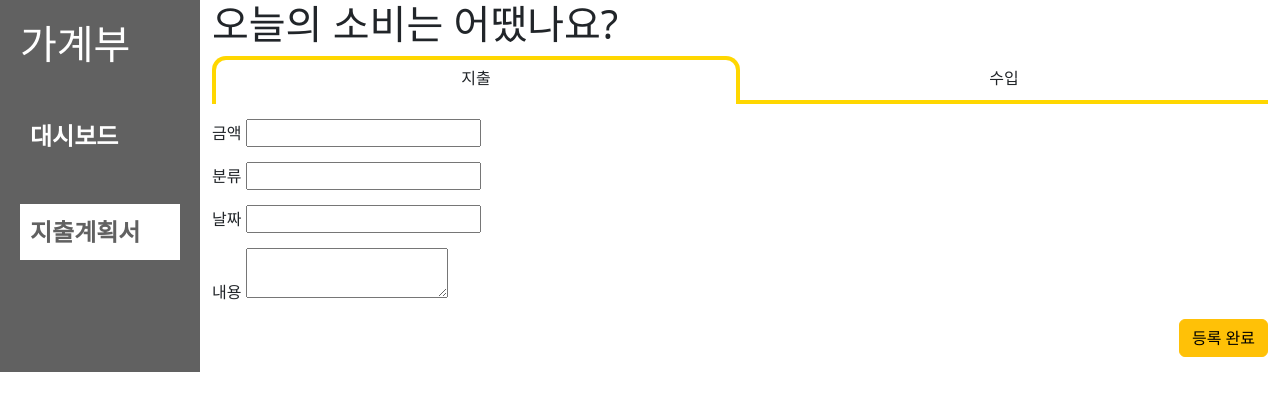
After one commit to mic050r/NeatworkProgramming_240603_HouseholdAccountBook, a Django app: template accountbook/templates/accountbook/accountbook_createform.html in a window 1280 px wide, after a click on "지출". The commit adds this page. Shown: the top 411 px of the page. Run offline with Django 3.2, Linux system fonts and the light colour scheme; the template is opened without the code that fills it, so the values that code supplies are empty, except form fields; form fields are guessed from the names that the template uses.

Commit message:
createfrom forms, views, urls, templates, createform.css

```diff
--- /dev/null
+++ b/accountbook/static/accountbook/css/createform.css
@@ -0,0 +1,34 @@
+.radio-group {
+    display: flex;
+    justify-content: space-between;
+}
+
+.radio-group input[type="radio"] {
+    display: none;
+}
+
+.radio-group input[type="radio"]:checked + label {
+    border: 4px solid #FFD700;
+    border-bottom: none;
+    padding: 6px;
+}
+
+.radio-group label {
+    flex: 1;
+    text-align: center;
+    cursor: pointer;
+    border-radius: 14px 14px 0 0;
+    padding: 10px;
+    border-bottom: 4px solid #FFD700;
+    transition: background-color 0.3s ease;
+}
+
+
+.form-group {
+    margin-bottom: 15px;
+}
+
+.button-container {
+    display: flex;
+    justify-content: flex-end;
+}
--- a/accountbook/static/accountbook/css/nav.css
+++ b/accountbook/static/accountbook/css/nav.css
@@ -8,6 +8,7 @@ nav {
     background-color: #616161;
     display: flex;
     flex-direction: column;
+    flex-shrink: 0;
 }
 
 nav h1 {
--- a/accountbook/templates/accountbook/accountbook_confirm_delete.html
+++ b/accountbook/templates/accountbook/accountbook_confirm_delete.html
@@ -1,11 +1,11 @@
 {% extends 'base.html' %}
 
-{% block title %}AccountBook Create {% endblock %}
+{% block title %}AccountBook Update{% endblock %}
 
 {% block content %}
-    <form action="" method="post">
+    <form action="" method="POST">
         {% csrf_token %}
-        {{ accountbook }} 진짜로 지울까요? <br>
+        {{ accountbook }} 진짜 지울까요?<br>
         <input type="submit" value="DELETE">
         <input type="button" value="Cancel" onclick="history.back()">
     </form>
--- a/accountbook/templates/accountbook/accountbook_create.html
+++ b/accountbook/templates/accountbook/accountbook_create.html
@@ -1,9 +1,9 @@
 {% extends 'base.html' %}
 
-{% block title %}AccountBook Create {% endblock %}
+{% block title %}AccountBook Create{% endblock %}
 
 {% block content %}
-    <form action="" method="post">
+    <form action="" method="POST">
         {% csrf_token %}
         {{ form.as_p }}
         <input type="submit" value="Create">
--- /dev/null
+++ b/accountbook/templates/accountbook/accountbook_createform.html
@@ -0,0 +1,53 @@
+{% extends 'base.html' %}
+
+{% block title %}AccountBook Add{% endblock %}
+
+{% block css %}
+    {% load static %}
+    <link rel="stylesheet" href="{% static 'accountbook/css/createform.css' %}">
+{% endblock %}
+
+{% block content %}
+    <div id="nav-main">
+        <nav id="nav">
+            <h1>가계부</h1>
+            <div class="nav-item"><a href="{% url 'accountbook:accountbook_dashboard' %}"
+                                     class="nav-link">대시보드</a>
+            </div>
+            <div class="nav-item"><a href="{% url 'accountbook:accountbook_createform' %}" class="nav-link action">지출계획서</a></div>
+        </nav>
+        <main id="create" class="container">
+            <h1>오늘의 소비는 어땠나요?</h1>
+            <form method="post">
+                {% csrf_token %}
+                <div class="form-group radio-group">
+                    <input type="radio" id="expense" name="type" value="0"
+                           {% if form.type.value == 0 or form.type.value == "0" %}checked{% endif %}>
+                    <label for="expense">지출</label>
+                    <input type="radio" id="income" name="type" value="1"
+                           {% if form.type.value == "1" %}checked{% endif %}>
+                    <label for="income">수입</label>
+                </div>
+                <div class="form-group">
+                    <label for="price">금액</label>
+                    {{ form.price }}
+                </div>
+                <div class="form-group">
+                    <label for="category">분류</label>
+                    {{ form.category }}
+                </div>
+                <div class="form-group">
+                    <label for="time">날짜</label>
+                    {{ form.time }}
+                </div>
+                <div class="form-group">
+                    <label for="contents">내용</label>
+                    {{ form.contents }}
+                </div>
+                <div class="form-group button-container">
+                    <button type="submit" class="btn btn-warning">등록 완료</button>
+                </div>
+            </form>
+        </main>
+    </div>
+{% endblock %}
--- a/accountbook/templates/accountbook/accountbook_dashboard.html
+++ b/accountbook/templates/accountbook/accountbook_dashboard.html
@@ -20,7 +20,7 @@
             <div class="nav-item"><a href="{% url 'accountbook:accountbook_dashboard' %}"
                                      class="nav-link action">대시보드</a>
             </div>
-            <div class="nav-item"><a href="{% url 'accountbook:accountbook_create' %}" class="nav-link">지출계획서</a></div>
+            <div class="nav-item"><a href="{% url 'accountbook:accountbook_createform' %}" class="nav-link">지출계획서</a></div>
         </nav>
         <main id="dashboard">
             <div id="weekly">
@@ -87,6 +87,7 @@
             </div>
         </main>
     </div>
+
+    <script src="{% static 'accountbook/js/weekly.js' %}"></script>
     <script src="{% static 'accountbook/js/calendar.js' %}"></script>
-    <script src="{% static 'accountbook/js/weekly.js' %}"></script>
 {% endblock %}
--- a/accountbook/templates/accountbook/accountbook_list.html
+++ b/accountbook/templates/accountbook/accountbook_list.html
@@ -1,11 +1,12 @@
 {% extends 'base.html' %}
 
-{% block title %}AccountBook List {% endblock %}
+{% block title %}AccountBook List{% endblock %}
+
 {% block content %}
     <h1>AccountBook</h1>
     <ul>
         {% for accountbook in accountbook_list %}
-        <li>{{ accountbook }}</li>
+            <li>{{ accountbook }}</li>
         {% endfor %}
     </ul>
 {% endblock %}
--- a/accountbook/templates/accountbook/accountbook_update.html
+++ b/accountbook/templates/accountbook/accountbook_update.html
@@ -1,9 +1,9 @@
 {% extends 'base.html' %}
 
-{% block title %}AccountBook Update {% endblock %}
+{% block title %}AccountBook Update{% endblock %}
 
 {% block content %}
-    <form action="" method="post">
+    <form action="" method="POST">
         {% csrf_token %}
         {{ form.as_p }}
         <input type="submit" value="Update">
--- a/accountbook/templates/accountbook/category_list.html
+++ b/accountbook/templates/accountbook/category_list.html
@@ -1,12 +1,12 @@
 {% extends 'base.html' %}
 
-{% block title %}Category List {% endblock %}
+{% block title %}Category List{% endblock %}
+
 {% block content %}
     <h1>Category</h1>
     <ul>
         {% for category in category_list %}
-        <li style="background-color: {{ category.bgcolor }}; display: inline; border-radius: 10px; padding: 10px">{{ category.name }}</li>
-        </li>
+            <li style="background-color: {{ category.bgcolor }}; display: inline; border-radius: 10px; padding: 10px;">{{ category }}</li>
         {% endfor %}
     </ul>
 {% endblock %}
```
Also changed, not shown: accountbook/form.py (added, +16 -0 lines), accountbook/models.py (+11 -12 lines), accountbook/urls.py (+5 -4 lines), accountbook/views.py (+15 -2 lines), README.md, db.sqlite3.
